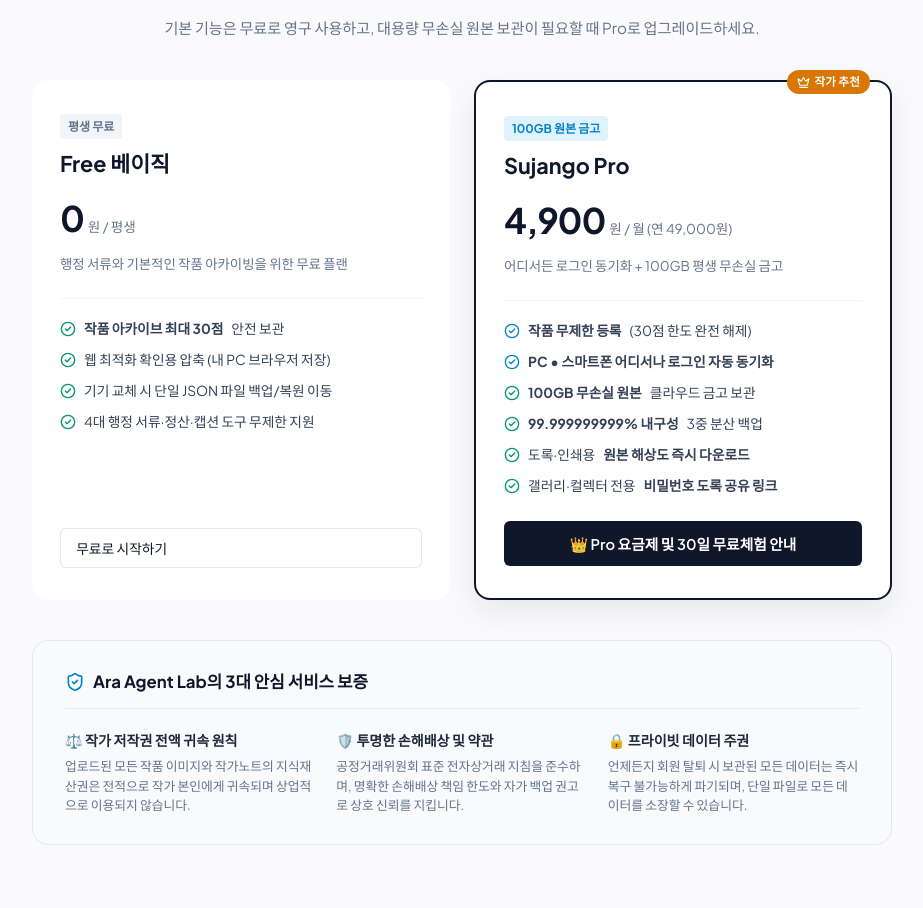
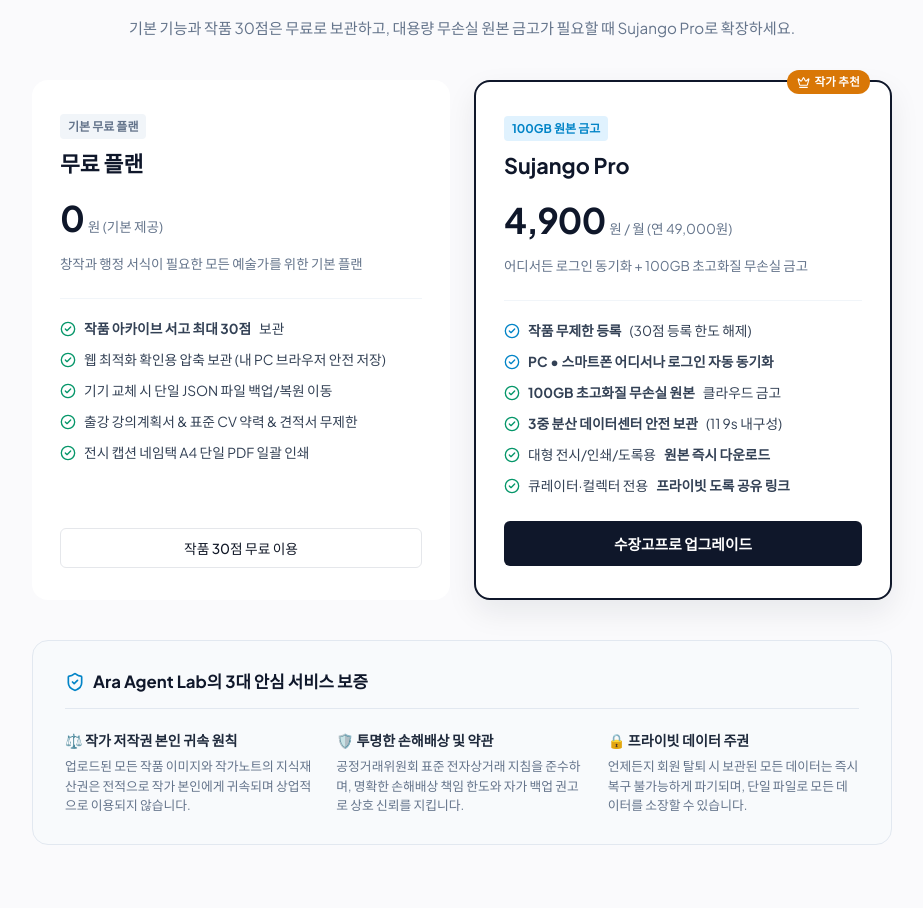
Before and after one commit to ARA3827/sujango, a React (Vite) app: page / in a window 1280 px wide. Shown: the part 1889-2797 px from the top of the page, without its empty margins (178-1101 px from the left). Built offline with nearby package versions, Linux system fonts and the light colour scheme; a web font is replaced by a local one.

Commit message:
refactor: standardize pricing plan CTAs and sanitize marketing claims (remove '평생', '완전', '100%')

```diff
--- a/src/components/ArchiveStudio.jsx
+++ b/src/components/ArchiveStudio.jsx
@@ -745,7 +745,7 @@ export default function ArchiveStudio({ onBack, onNavigateToCaption, onOpenPrici
                 style={{ width: '100%', justifyContent: 'center', padding: '0.75rem', fontSize: '0.92rem' }}
               >
                 <Crown size={16} color="#EAB308" />
-                <span>👑 Pro 멤버십 안내 및 30일 무료 체험</span>
+                <span>👑 수장고프로 업그레이드</span>
               </button>
               <button
                 type="button"
--- a/src/components/LandingPage.jsx
+++ b/src/components/LandingPage.jsx
@@ -36,7 +36,7 @@ export default function LandingPage({ onOpenLogin, onExploreGuest, onOpenPricing
 
         <p className="landing-hero-sub">
           복잡한 미술관 제출 서류 양식부터 3.3% 원천징수 계산,
-          그리고 세월이 흘러도 변치 않는 평생 작품 포트폴리오까지 한곳에서 관리하세요.
+          그리고 세월이 흘러도 변치 않는 나만의 디지털 작품 포트폴리오까지 한곳에서 관리하세요.
         </p>
 
         <div className="landing-hero-cta" style={{ justifyContent: 'center' }}>
@@ -172,7 +172,7 @@ export default function LandingPage({ onOpenLogin, onExploreGuest, onOpenPricing
           <span className="section-sub-tag">MEMBERSHIP PLAN</span>
           <h2>합리적이고 투명한 창작자 요금제</h2>
           <p>
-            기본 기능은 무료로 영구 사용하고, 대용량 무손실 원본 보관이 필요할 때 Pro로 업그레이드하세요.
+            기본 기능과 작품 30점은 무료로 보관하고, 대용량 무손실 원본 금고가 필요할 때 Sujango Pro로 확장하세요.
           </p>
         </div>
 
@@ -180,22 +180,23 @@ export default function LandingPage({ onOpenLogin, onExploreGuest, onOpenPricing
           {/* 무료 플랜 */}
           <div className="landing-pricing-card">
             <div className="pricing-card-header">
-              <span className="plan-badge-simple">평생 무료</span>
-              <h3 className="plan-title">Free 베이직</h3>
+              <span className="plan-badge-simple">기본 무료 플랜</span>
+              <h3 className="plan-title">무료 플랜</h3>
               <div className="plan-price-wrap">
                 <span className="plan-price-num">0</span>
-                <span className="plan-price-unit">원 / 평생</span>
+                <span className="plan-price-unit">원 (기본 제공)</span>
               </div>
-              <p className="plan-desc">행정 서류와 기본적인 작품 아카이빙을 위한 무료 플랜</p>
+              <p className="plan-desc">창작과 행정 서식이 필요한 모든 예술가를 위한 기본 플랜</p>
             </div>
             <ul className="plan-features">
-              <li><CheckCircle2 size={16} color="#059669" /> <strong>작품 아카이브 최대 30점</strong> 안전 보관</li>
-              <li><CheckCircle2 size={16} color="#059669" /> 웹 최적화 확인용 압축 (내 PC 브라우저 저장)</li>
+              <li><CheckCircle2 size={16} color="#059669" /> <strong>작품 아카이브 서고 최대 30점</strong> 보관</li>
+              <li><CheckCircle2 size={16} color="#059669" /> 웹 최적화 확인용 압축 보관 (내 PC 브라우저 안전 저장)</li>
               <li><CheckCircle2 size={16} color="#059669" /> 기기 교체 시 단일 JSON 파일 백업/복원 이동</li>
-              <li><CheckCircle2 size={16} color="#059669" /> 4대 행정 서류·정산·캡션 도구 무제한 지원</li>
+              <li><CheckCircle2 size={16} color="#059669" /> 출강 강의계획서 & 표준 CV 약력 & 견적서 무제한</li>
+              <li><CheckCircle2 size={16} color="#059669" /> 전시 캡션 네임택 A4 단일 PDF 일괄 인쇄</li>
             </ul>
-            <button onClick={onOpenLogin} className="btn-outline" style={{ width: '100%', marginTop: '1.5rem' }}>
-              무료로 시작하기
+            <button onClick={onOpenLogin} className="btn-outline" style={{ width: '100%', marginTop: '1.5rem', justifyContent: 'center' }}>
+              작품 30점 무료 이용
             </button>
           </div>
 
@@ -211,18 +212,18 @@ export default function LandingPage({ onOpenLogin, onExploreGuest, onOpenPricing
                 <span className="plan-price-num">4,900</span>
                 <span className="plan-price-unit">원 / 월 (연 49,000원)</span>
               </div>
-              <p className="plan-desc">어디서든 로그인 동기화 + 100GB 평생 무손실 금고</p>
+              <p className="plan-desc">어디서든 로그인 동기화 + 100GB 초고화질 무손실 금고</p>
             </div>
             <ul className="plan-features">
-              <li><CheckCircle2 size={16} color="#0284C7" /> <strong>작품 무제한 등록</strong> (30점 한도 완전 해제)</li>
+              <li><CheckCircle2 size={16} color="#0284C7" /> <strong>작품 무제한 등록</strong> (30점 등록 한도 해제)</li>
               <li><CheckCircle2 size={16} color="#0284C7" /> <strong>PC • 스마트폰 어디서나 로그인 자동 동기화</strong></li>
-              <li><CheckCircle2 size={16} color="#059669" /> <strong>100GB 무손실 원본</strong> 클라우드 금고 보관</li>
-              <li><CheckCircle2 size={16} color="#059669" /> <strong>99.999999999% 내구성</strong> 3중 분산 백업</li>
-              <li><CheckCircle2 size={16} color="#059669" /> 도록·인쇄용 <strong>원본 해상도 즉시 다운로드</strong></li>
-              <li><CheckCircle2 size={16} color="#059669" /> 갤러리·컬렉터 전용 <strong>비밀번호 도록 공유 링크</strong></li>
+              <li><CheckCircle2 size={16} color="#059669" /> <strong>100GB 초고화질 무손실 원본</strong> 클라우드 금고</li>
+              <li><CheckCircle2 size={16} color="#059669" /> <strong>3중 분산 데이터센터 안전 보관</strong> (11 9s 내구성)</li>
+              <li><CheckCircle2 size={16} color="#059669" /> 대형 전시/인쇄/도록용 <strong>원본 즉시 다운로드</strong></li>
+              <li><CheckCircle2 size={16} color="#059669" /> 큐레이터·컬렉터 전용 <strong>프라이빗 도록 공유 링크</strong></li>
             </ul>
-            <button onClick={onOpenPricing} className="btn-primary" style={{ width: '100%', marginTop: '1.5rem' }}>
-              👑 Pro 요금제 및 30일 무료체험 안내
+            <button onClick={onOpenPricing} className="btn-primary" style={{ width: '100%', marginTop: '1.5rem', justifyContent: 'center' }}>
+              수장고프로 업그레이드
             </button>
           </div>
         </div>
@@ -235,7 +236,7 @@ export default function LandingPage({ onOpenLogin, onExploreGuest, onOpenPricing
           </div>
           <div className="legal-shield-grid">
             <div className="shield-item">
-              <div className="shield-item-title">⚖️ 작가 저작권 전액 귀속 원칙</div>
+              <div className="shield-item-title">⚖️ 작가 저작권 본인 귀속 원칙</div>
               <p className="shield-item-desc">
                 업로드된 모든 작품 이미지와 작가노트의 지식재산권은 전적으로 작가 본인에게 귀속되며 상업적으로 이용되지 않습니다.
               </p>
--- a/src/components/PricingModal.jsx
+++ b/src/components/PricingModal.jsx
@@ -61,10 +61,10 @@ export default function PricingModal({ isOpen, onClose, user, onUpgradeSuccess,
               <span>SUJANGO MEMBERSHIP</span>
             </div>
             <h3 style={{ fontSize: '1.45rem', fontWeight: 700, color: '#0F172A', margin: 0, fontFamily: 'var(--font-serif)' }}>
-              당신의 평생 창작 자산을 위한 요금제
+              당신의 소중한 창작 자산을 위한 요금제
             </h3>
             <p style={{ fontSize: '0.88rem', color: '#64748B', marginTop: '4px', marginBottom: 0 }}>
-              기본 행정 서류는 평생 무료이며, 초고화질 무손실 원본 금고가 필요할 때 Pro로 업그레이드하세요.
+              기본 행정 서류와 작품 30점은 무료이며, 대용량 무손실 원본 금고가 필요할 때 Sujango Pro로 확장하세요.
             </p>
           </div>
           <button onClick={onClose} className="modal-close-btn">
@@ -124,12 +124,15 @@ export default function PricingModal({ isOpen, onClose, user, onUpgradeSuccess,
           {/* 1. Free 플랜 */}
           <div style={{ background: '#FFFFFF', border: '1px solid #E2E8F0', borderRadius: '12px', padding: '1.5rem', display: 'flex', flexDirection: 'column' }}>
             <div style={{ marginBottom: '1rem' }}>
-              <h4 style={{ fontSize: '1.1rem', fontWeight: 700, color: '#0F172A', margin: 0 }}>무료 플랜 (Free)</h4>
-              <p style={{ fontSize: '0.8rem', color: '#64748B', margin: '4px 0 0 0' }}>창작과 행정 서식이 필요한 모든 예술가</p>
+              <span style={{ fontSize: '0.75rem', fontWeight: 600, color: '#64748B', background: '#F1F5F9', padding: '2px 8px', borderRadius: '4px', display: 'inline-block', marginBottom: '6px' }}>
+                기본 무료 플랜
+              </span>
+              <h4 style={{ fontSize: '1.1rem', fontWeight: 700, color: '#0F172A', margin: 0 }}>무료 플랜</h4>
+              <p style={{ fontSize: '0.8rem', color: '#64748B', margin: '4px 0 0 0' }}>창작과 행정 서식이 필요한 모든 예술가를 위한 기본 플랜</p>
             </div>
 
             <div style={{ fontSize: '1.65rem', fontWeight: 800, color: '#0F172A', marginBottom: '1.25rem' }}>
-              0원 <span style={{ fontSize: '0.85rem', fontWeight: 400, color: '#64748B' }}>/ 평생 무료</span>
+              0원 <span style={{ fontSize: '0.85rem', fontWeight: 400, color: '#64748B' }}>(기본 제공)</span>
             </div>
 
             <ul style={{ listStyle: 'none', padding: 0, margin: '0 0 1.5rem 0', display: 'flex', flexDirection: 'column', gap: '0.75rem', flex: 1 }}>
@@ -158,10 +161,10 @@ export default function PricingModal({ isOpen, onClose, user, onUpgradeSuccess,
             <button
               type="button"
               className="btn-outline"
-              style={{ width: '100%', justifyContent: 'center', padding: '0.65rem', color: '#64748B' }}
+              style={{ width: '100%', justifyContent: 'center', padding: '0.65rem', color: '#0F172A', fontWeight: 600 }}
               disabled
             >
-              현재 이용 중인 기본 혜택
+              작품 30점 무료 이용 (현재 혜택)
             </button>
           </div>
 
@@ -172,11 +175,14 @@ export default function PricingModal({ isOpen, onClose, user, onUpgradeSuccess,
             </div>
 
             <div style={{ marginBottom: '1rem' }}>
+              <span style={{ fontSize: '0.75rem', fontWeight: 700, color: '#0284C7', background: '#E0F2FE', padding: '2px 8px', borderRadius: '4px', display: 'inline-block', marginBottom: '6px' }}>
+                100GB 원본 금고
+              </span>
               <div style={{ display: 'flex', alignItems: 'center', gap: '6px' }}>
                 <h4 style={{ fontSize: '1.1rem', fontWeight: 700, color: '#0F172A', margin: 0 }}>Sujango Pro</h4>
                 <Crown size={16} color="#EAB308" />
               </div>
-              <p style={{ fontSize: '0.8rem', color: '#64748B', margin: '4px 0 0 0' }}>어디서든 로그인 동기화 + 100GB 평생 무손실 금고</p>
+              <p style={{ fontSize: '0.8rem', color: '#64748B', margin: '4px 0 0 0' }}>어디서든 로그인 동기화 + 100GB 초고화질 무손실 금고</p>
             </div>
 
             <div style={{ fontSize: '1.65rem', fontWeight: 800, color: '#0F172A', marginBottom: '1.25rem' }}>
@@ -189,7 +195,7 @@ export default function PricingModal({ isOpen, onClose, user, onUpgradeSuccess,
             <ul style={{ listStyle: 'none', padding: 0, margin: '0 0 1.5rem 0', display: 'flex', flexDirection: 'column', gap: '0.75rem', flex: 1 }}>
               <li style={{ fontSize: '0.84rem', color: '#0F172A', fontWeight: 700, display: 'flex', alignItems: 'center', gap: '8px' }}>
                 <Check size={16} color="#0284C7" />
-                <span>작품 무제한 등록 (30점 한도 완전 해제)</span>
+                <span>작품 무제한 등록 (30점 등록 한도 해제)</span>
               </li>
               <li style={{ fontSize: '0.84rem', color: '#0284C7', fontWeight: 700, display: 'flex', alignItems: 'center', gap: '8px' }}>
                 <Check size={16} color="#0284C7" />
@@ -201,7 +207,7 @@ export default function PricingModal({ isOpen, onClose, user, onUpgradeSuccess,
               </li>
               <li style={{ fontSize: '0.84rem', color: '#334155', display: 'flex', alignItems: 'center', gap: '8px' }}>
                 <Check size={16} color="#0284C7" />
-                <span>3중 분산 데이터센터 영구 백업 (11 9s 내구성)</span>
+                <span>3중 분산 데이터센터 안전 보관 (11 9s 내구성)</span>
               </li>
               <li style={{ fontSize: '0.84rem', color: '#334155', display: 'flex', alignItems: 'center', gap: '8px' }}>
                 <Check size={16} color="#0284C7" />
@@ -220,13 +226,13 @@ export default function PricingModal({ isOpen, onClose, user, onUpgradeSuccess,
               style={{ width: '100%', justifyContent: 'center', padding: '0.75rem', fontSize: '0.9rem', background: '#0F172A' }}
               disabled={isUpgrading}
             >
-              <Sparkles size={16} color="#38BDF8" />
-              <span>{user?.isPro ? 'Pro 멤버십 이용 중' : '🎉 30일 무료 체험으로 시작하기'}</span>
+              <Crown size={16} color="#EAB308" />
+              <span>{user?.isPro ? 'Pro 멤버십 이용 중' : '수장고프로 업그레이드'}</span>
             </button>
           </div>
         </div>
 
-        {/* 얼리버드 결제 안내 아코디언 */}
+        {/* 결제 및 활성화 안내 아코디언 */}
         <div style={{ background: '#F8FAFC', border: '1px solid #E2E8F0', borderRadius: '8px', padding: '1rem', marginBottom: '1rem' }}>
           <div
             onClick={() => setShowBankInfo(!showBankInfo)}
@@ -244,8 +250,8 @@ export default function PricingModal({ isOpen, onClose, user, onUpgradeSuccess,
           {showBankInfo && (
             <div style={{ marginTop: '0.75rem', paddingTop: '0.75rem', borderTop: '1px solid #E2E8F0', fontSize: '0.82rem', color: '#64748B', lineHeight: 1.6 }}>
               • <strong>계좌 입금:</strong> 카카오뱅크 3333-01-1234567 (예금주: Ara Agent Lab 김아라)<br />
-              • 입금 후 작가명과 함께 문의 주시면 당일 내로 Pro 클라우드 금고가 활성화됩니다.<br />
-              • 온라인 신용카드 정기구독은 현재 전자상거래 PG사 심사 연동 중이며, 심사 기간 동안은 <strong>30일 무료 체험</strong>으로 바로 이용하실 수 있습니다.
+              • 입금 후 작가명과 함께 문의 주시면 당일 내로 Sujango Pro 클라우드 금고가 활성화됩니다.<br />
+              • 온라인 신용카드 정기구독은 현재 전자상거래 PG사 심사 연동 중이며, 신청 시 계좌 입금 또는 관리자 확인을 통해 즉시 활성화됩니다.
             </div>
           )}
         </div>
--- a/src/data/policyTexts.js
+++ b/src/data/policyTexts.js
@@ -1,6 +1,6 @@
 /**
  * Sujango (수장고) 공식 서비스 정책 및 법적 면책 조항 DB
- * 1인 기업가 Ara Agent Lab의 법적 리스크를 100% 방어하는 표준 약관
+ * 1인 기업가 Ara Agent Lab의 표준 서비스 이용약관
  */
 
 export const TERMS_OF_SERVICE = {
```
